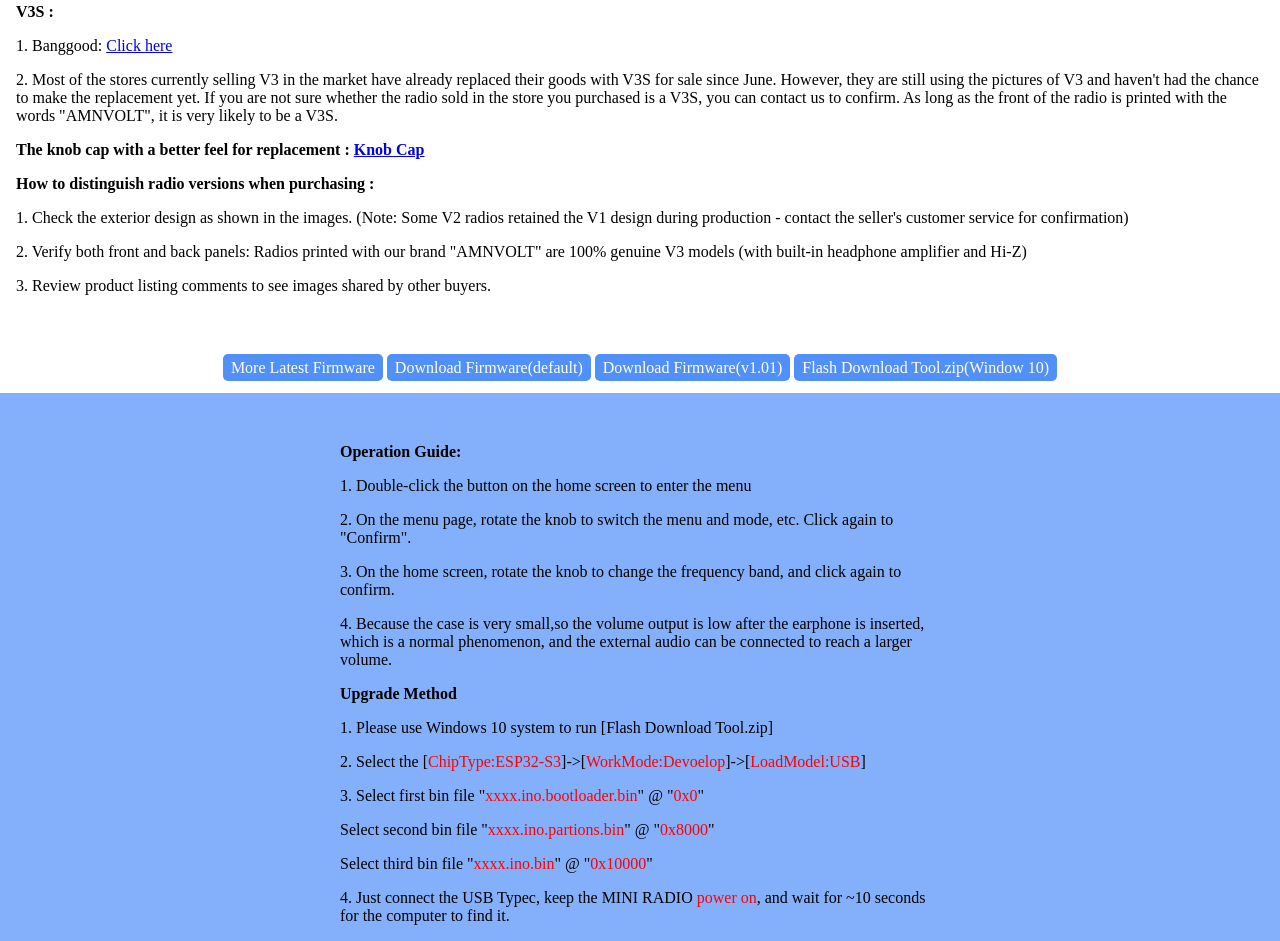
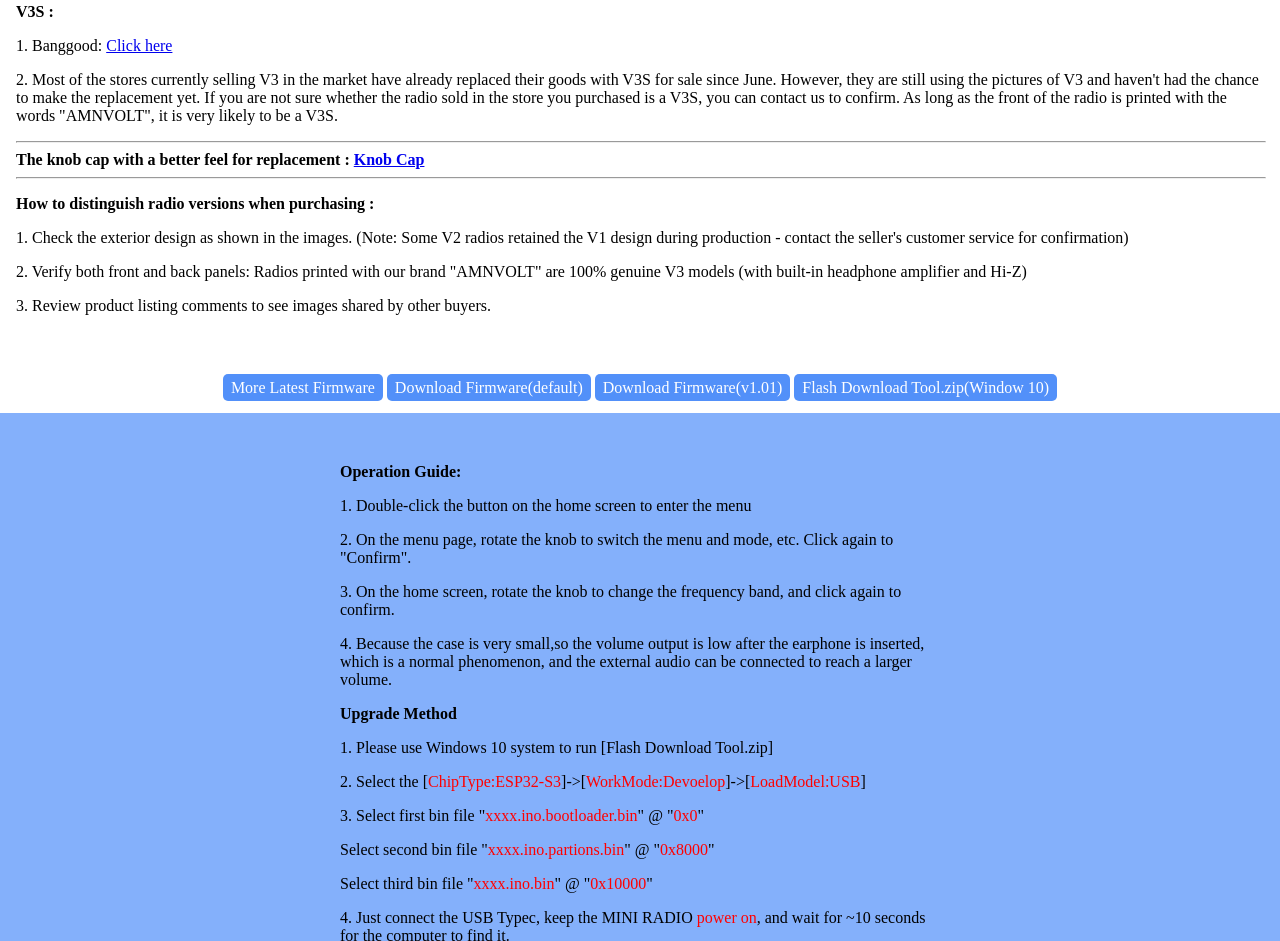
Before and after one commit to atsmini/atsmini.github.io, a plain HTML site: page index.html in a window 1280 px wide. Shown: the part 1597-2538 px from the top of the page. Drawn offline with Linux system fonts and the light colour scheme.

Commit message:
Update index.html

```diff
--- a/index.html
+++ b/index.html
@@ -94,7 +94,11 @@
 <p>1. Banggood: <a href="https://www.banggood.com/AMNVOLT-V3S-Mini-SI4732-DSP-Radio-Receiver-with-Hi-Z-Headphone-Amplifier-Circuit-FM-AM-SSB-LSB-USB-Mode-ESP32-S3-Pocket-Radio-p-2031613.html">Click here</a></p>
 <p>2. Most of the stores currently selling V3 in the market have already replaced their goods with V3S for sale since June. However, they are still using the pictures of V3 and haven't had the chance to make the replacement yet. If you are not sure whether the radio sold in the store you purchased is a V3S, you can contact us to confirm. As long as the front of the radio is printed with the words "AMNVOLT", it is very likely to be a V3S.</p>
 
+<hr style="width:100%;text-align:left;margin-left:0">
+
 <span><b>The knob cap with a better feel for replacement : <a href="https://www.aliexpress.com/item/1005008959806250.html">Knob Cap</a></b></span>
+
+<hr style="width:100%;text-align:left;margin-left:0">
 
 <p><span><b>How to distinguish radio versions when purchasing : </b></span></p>
 <p>1. Check the exterior design as shown in the images. (Note: Some V2 radios retained the V1 design during production - contact the seller's customer service for confirmation)</p>
```
